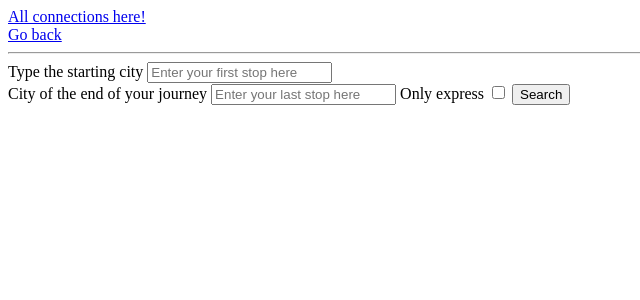
After one commit to KacperSzmyd/busAPP, a Django app: page /form/ in a window 1280 px wide. The commit adds this page. Shown: the top 300 px of the page, without its empty margins (0-640 px from the left). Run offline with Django 4.2, Linux system fonts and the light colour scheme.

Commit message:
created searching view

```diff
--- a/base/admin.py
+++ b/base/admin.py
@@ -2,4 +2,8 @@ from django.contrib import admin
 
 from base.models import Ride
 
-admin.site.register(Ride)
+# admin.site.register(Ride)
+
+@admin.register(Ride)
+class RideAdmin(admin.ModelAdmin):
+    list_display = ['bus_company', 'is_express']
--- a/base/templates/all-connections.html
+++ b/base/templates/all-connections.html
@@ -1,7 +1,9 @@
 {% extends 'main.html' %}
 
 {% block content %}
+    <a href="{% url 'find' %}">Searching page</a>
+    <hr>
     {% for connection in plan %}
-        <h3>{{ connection }}</h3>
+        <h3> <a href="{% url 'bus' connection.id %}">{{ connection }} </a></h3>
     {% endfor %}
 {% endblock content %}
--- /dev/null
+++ b/base/templates/home.html
@@ -0,0 +1,57 @@
+{% extends 'main.html' %}
+
+{% block content %}
+
+    <a href="{% url 'plan' %}">All connections here!</a><br>
+    <a href="{{request.META.HTTP_REFERER}}">Go back</a><br>
+    <hr>
+
+    <form action="" method="post">
+        {% csrf_token %}
+        <label>Type the starting city</label>
+        <input name="first_stop" type="text" placeholder="Enter your first stop here">
+        <br>
+        <label>City of the end of your journey</label>
+        <input name="end_stop" type="text" placeholder="Enter your last stop here">
+        <label>Only express</label>
+        <input name="express" type="checkbox">
+        <button type="submit">Search</button>
+    </form>
+
+    <br>
+    {% if is_express and express_busses %}
+        <h3>Express busses:</h3>
+        {% for bus in express_busses %}
+            <p><a href="{% url 'bus' bus.id %}">{{ bus }}</a></p>
+        {% endfor %}
+        {% if is_express and not express_busses%}
+            <p> There are no express busses </p>
+        {% endif %}
+        {% if standard_busses %}
+            <h4>You can also check non-express ones:</h4>
+            {% for bus in standard_busses %}
+                <p><a href="{% url 'bus' bus.id %}">{{ bus }}</a></p>
+            {% endfor %}
+        {% endif %}
+    {% else %}
+        {% if standard_busses %}
+            <h3>Non-express busses:</h3>
+            {% for bus in standard_busses %}
+                <p><a href="{% url 'bus' bus.id %}">{{ bus }}</a></p>
+            {% endfor %}
+        {% else %}
+            {% if method == 'POST' %}
+                <p>There is no non-express bus</p>
+            {% endif %}
+        {% endif %}
+        {% if express_busses %}
+            <h4>You can check express ones:</h4>
+            {% for bus in express_busses %}
+                <p><a href="{% url 'bus' bus.id %}">{{ bus }}</a></p>
+            {% endfor %}
+        {% endif %}
+    {% endif %}
+    {% if not express_busses and not standard_busses and method == 'POST'%}
+        <p> There is no buss runs this route</p>
+    {% endif %}
+{% endblock content %}
--- a/base/urls.py
+++ b/base/urls.py
@@ -2,5 +2,7 @@ from django.urls import path
 from .views import *
 
 urlpatterns = [
-    path('', get_rides_plan, name="plan")
+    path('', get_rides_plan, name="plan"),
+    path('form/', find_bus, name='find'),
+    path('route/<str:pk>/', get_single_bus, name='bus')
 ]
--- a/base/views.py
+++ b/base/views.py
@@ -1,5 +1,13 @@
-from django.shortcuts import render
+from django.shortcuts import render, redirect
 from .models import Ride
+
+
+def check_bus_route(bus, start, stop):
+    cities_in_route = bus.cities_where_collect_passengers
+    if start in cities_in_route and stop in cities_in_route:
+        if cities_in_route.index(start) < cities_in_route.index(stop):
+            return True
+    return False
 
 
 def get_rides_plan(request):
@@ -8,3 +16,39 @@ def get_rides_plan(request):
     context = {'plan': plan}
 
     return render(request, 'all-connections.html', context)
+
+
+def find_bus(request):
+    method = 'GET'
+    if request.method == 'POST':
+        method = 'POST'
+        first_point = request.POST.get('first_stop').title()
+        last_point = request.POST.get('end_stop').title()
+        express = request.POST.get('express')
+
+        # taking plan for all express busses
+        express_busses = Ride.objects.filter(is_express=True)
+        # checking if any bus cover first and last point and if it is going in right direction
+        filtered_express_busses = [bus for bus in express_busses if check_bus_route(bus, first_point, last_point)]
+
+        # taking plan for all non-express busses
+        standard_busses = Ride.objects.filter(is_express=False)
+        # checking if any non-express bus cover first and last point and if it is going in right direction
+        standard_busses = [bus for bus in standard_busses if check_bus_route(bus, first_point, last_point)]
+
+        context = {'express_busses': filtered_express_busses,
+                   'standard_busses': standard_busses,
+                   'is_express': express,
+                   'method': method}
+        return render(request, 'home.html', context)
+
+    context = {'method': method}
+    return render(request, 'home.html', context)
+
+
+def get_single_bus(request, pk):
+    bus = Ride.objects.get(id=pk)
+    cities = bus.cities_where_collect_passengers.split(',')
+    context = {'bus': bus,
+               'cities': cities}
+    return render(request, 'bus.html', context)
```
Also changed, not shown: base/templates/bus.html (added, +25 -0 lines), db.sqlite3.
